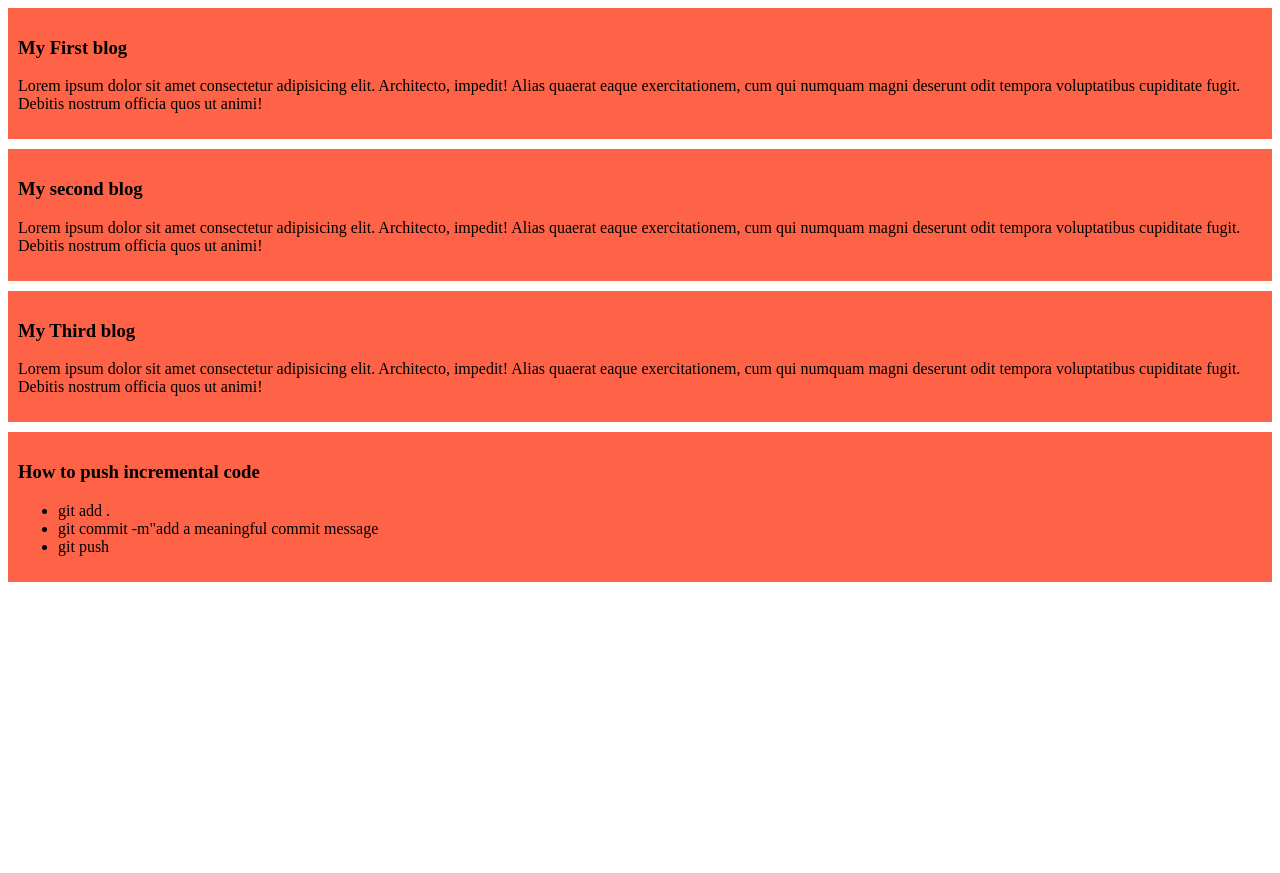
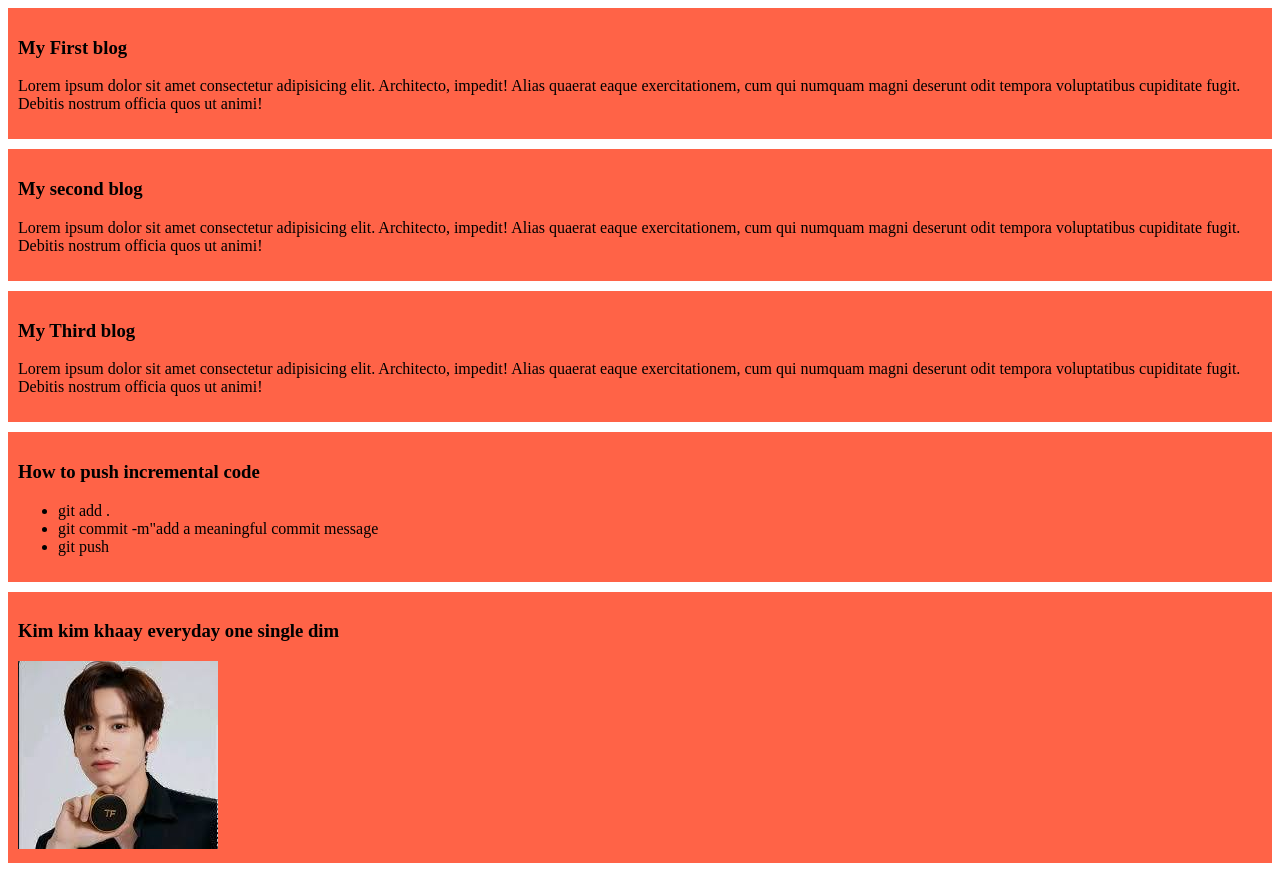
Before and after one commit to theporosh/my-first-github-repo, a plain HTML site: page index.html in a window 1280 px wide. Before the commit the page ends 800 px from the top, so only its background shows below. Drawn offline with Linux system fonts and the light colour scheme.

Commit message:
added kim with a dim

```diff
--- a/index.html
+++ b/index.html
@@ -27,5 +27,9 @@
             <li>git push</li>
         </ul>
     </div>
+    <div>
+        <h3>Kim kim khaay everyday one single dim</h3>
+        <img src="Images/MilesKIm.jpg" alt="">
+    </div>
 </body>
 </html>
```
Also changed, not shown: Images/MilesKIm.jpg (added).
